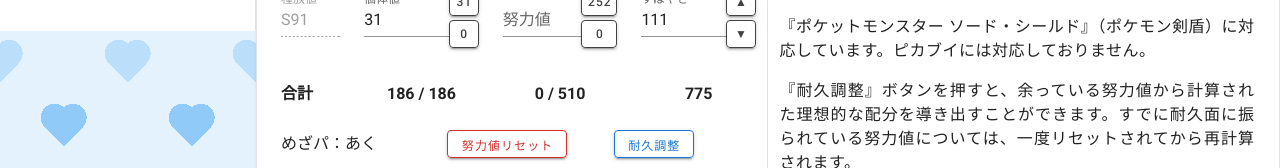
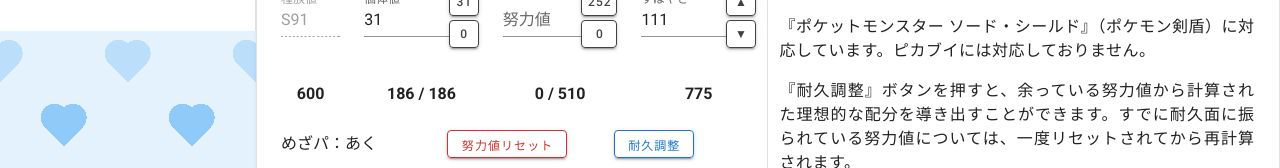
Before and after one commit to lefmarna/pokemonote-web-old, a Vue app: page /calc-stats in a window 1280 px wide. Shown: the part 769-937 px from the top of the page. Built offline with nearby package versions, Linux system fonts and the light colour scheme; what vue-google-adsense would draw is missing.

Commit message:
種族値の合計も表示させるようにした

```diff
--- a/src/views/CalcStats.vue
+++ b/src/views/CalcStats.vue
@@ -134,8 +134,8 @@
               </v-col>
             </v-row>
             <v-row class="font-weight-bold">
-              <v-col cols="2">
-                <p class="mb-0">合計</p>
+              <v-col cols="2" class="d-flex justify-center">
+                <p class="mb-0">{{ totalBaseStats }}</p>
               </v-col>
               <v-col class="d-flex justify-center">
                 <span class="pr-1" :class="totalIvCheck">{{ totalIv }}</span
@@ -428,6 +428,17 @@ export default Vue.extend({
         this.spAttack +
         this.spDefence +
         this.speed
+      );
+    },
+    // 種族値の合計値を計算する
+    totalBaseStats(): number {
+      return Object.values(this.currentPokemon.stats).reduce(
+        (sum: number, stat: number) => {
+          // 空白の箇所が存在すると、数値が連結された表示になってしまうため、0以上の整数であるかどうかをチェックしてから加算する処理を記載した
+          sum += stat;
+          return sum;
+        },
+        0
       );
     },
     // 個体値の合計値を計算する
```
